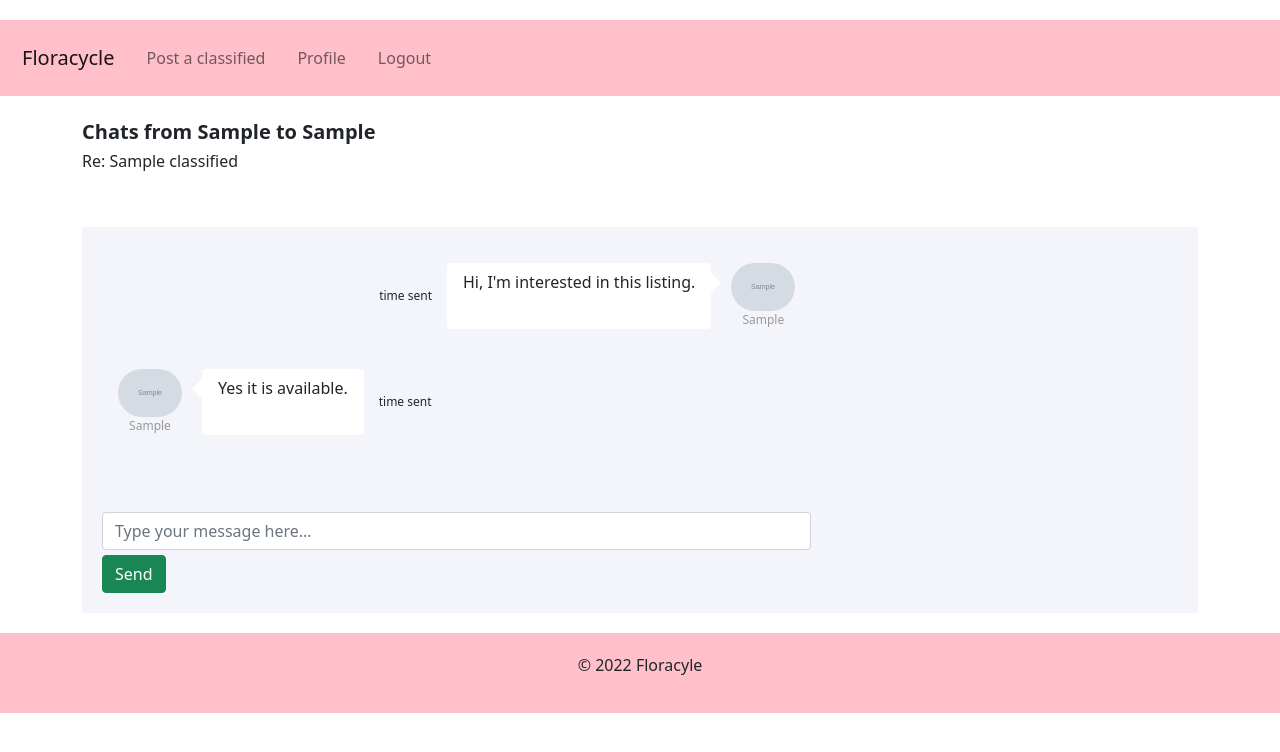
After one commit to joannalee56/floracycle, a Flask app: page /classified/1/message in a window 1280 px wide. The commit adds this page. Shown: the top 752 px of the page. Run offline with Flask 2, Linux system fonts and the light colour scheme; the visitor is signed in with stand-in values (Sample User, id 1); tables that the repository leaves empty hold one stand-in row (values such as "Sample post"); grey boxes marked "Sample" are stand-in pictures; some libraries are stand-ins or nearby versions.

Commit message:
Add Messages template and connect to Flasksockets

```diff
--- a/server.py
+++ b/server.py
@@ -27,7 +27,7 @@ CLOUDINARY_KEY = os.environ['CLOUDINARY_KEY']
 CLOUDINARY_SECRET = os.environ['CLOUDINARY_SECRET']
 CLOUD_NAME = "floracycle"
 
-# socketIo = SocketIO(app)
+socketIo = SocketIO(app)
 
 
 @app.route("/")
@@ -371,20 +371,24 @@ def logout():
     flash(f"Logged out.")
     return redirect('/')
 
-# @app.route("/")
-# def logout():
-#     """Logout."""
-#     return render_template('messages.html')
+@app.route("/classified/<int:classified_id>/message")
+def show_message_form(classified_id):
+    """Show form to send message to florist about classified."""
+    user_id = session["user_id"]
+    db_user = crud.get_user_by_id(user_id)
 
-# @socketIo.on("message")
-# def handleMessage(msg):
-#     print(msg)
-#     send(msg, broadcast=True)
-#     return None
+    classified = crud.get_classified_by_id(classified_id)
+
+    return render_template('messages.html', db_user=db_user, classified=classified)
+
+@socketIo.on('my event')
+def handleMessage(json):
+    print("received something: " + str(json))
+    socketIo.emit('my response', json)
 
 
 if __name__ == "__main__":
     # DebugToolbarExtension(app)
     connect_to_db(app)
-    # socketIo.run(app)
+    socketIo.run(app)
     app.run(host="0.0.0.0", debug=True)
--- /dev/null
+++ b/static/css/messages.css
@@ -0,0 +1,349 @@
+body{margin-top:20px;}
+/*************** 1.Variables ***************/
+
+
+/* ------------------ Color Pallet ------------------ */
+
+
+/*************** 2.Mixins ***************/
+
+
+/************************************************
+    ************************************************
+										Search Box
+	************************************************
+************************************************/
+
+/* .chat-search-box {
+    -webkit-border-radius: 3px 0 0 0;
+    -moz-border-radius: 3px 0 0 0;
+    border-radius: 3px 0 0 0;
+    padding: .75rem 1rem;
+}
+
+.chat-search-box .input-group .form-control {
+    -webkit-border-radius: 2px 0 0 2px;
+    -moz-border-radius: 2px 0 0 2px;
+    border-radius: 2px 0 0 2px;
+    border-right: 0;
+}
+
+.chat-search-box .input-group .form-control:focus {
+    border-right: 0;
+}
+
+.chat-search-box .input-group .input-group-btn .btn {
+    -webkit-border-radius: 0 2px 2px 0;
+    -moz-border-radius: 0 2px 2px 0;
+    border-radius: 0 2px 2px 0;
+    margin: 0;
+}
+
+.chat-search-box .input-group .input-group-btn .btn i {
+    font-size: 1.2rem;
+    line-height: 100%;
+    vertical-align: middle;
+}
+
+@media (max-width: 767px) {
+    .chat-search-box {
+        display: none;
+    }
+} */
+
+
+/************************************************
+	************************************************
+									Users Container
+	************************************************
+************************************************/
+
+/* .users-container {
+    position: relative;
+    padding: 1rem 0;
+    border-right: 1px solid #e6ecf3;
+    height: 100%;
+    display: -ms-flexbox;
+    display: flex;
+    -ms-flex-direction: column;
+    flex-direction: column;
+} */
+
+
+/************************************************
+	************************************************
+											Users
+	************************************************
+************************************************/
+
+/* .users {
+    padding: 0;
+}
+
+.users .person {
+    position: relative;
+    width: 100%;
+    padding: 10px 1rem;
+    cursor: pointer;
+    border-bottom: 1px solid #f0f4f8;
+}
+
+
+
+
+
+/* .users .person:last-child {
+    border-bottom: 0;
+}
+
+.users .person .user {
+    display: inline-block;
+    position: relative;
+    margin-right: 10px;
+}
+
+.users .person .user img {
+    width: 48px;
+    height: 48px;
+    -webkit-border-radius: 50px;
+    -moz-border-radius: 50px;
+    border-radius: 50px;
+}
+
+.users .person .user .status {
+    width: 10px;
+    height: 10px;
+    -webkit-border-radius: 100px;
+    -moz-border-radius: 100px;
+    border-radius: 100px;
+    background: #e6ecf3;
+    position: absolute;
+    top: 0;
+    right: 0;
+}
+
+.users .person .user .status.online {
+    background: #9ec94a;
+}
+
+.users .person .user .status.offline {
+    background: #c4d2e2;
+}
+
+.users .person .user .status.away {
+    background: #f9be52;
+}
+
+.users .person .user .status.busy {
+    background: #fd7274;
+}
+
+.users .person p.name-time {
+    font-weight: 600;
+    font-size: .85rem;
+    display: inline-block;
+}
+
+.users .person p.name-time .time {
+    font-weight: 400;
+    font-size: .7rem;
+    text-align: right;
+    color: #8796af;
+}
+
+@media (max-width: 767px) {
+    .users .person .user img {
+        width: 30px;
+        height: 30px;
+    }
+    .users .person p.name-time {
+        display: none;
+    }
+    .users .person p.name-time .time {
+        display: none;
+    }
+} */
+ */
+
+/************************************************
+	************************************************
+									Chat right side
+	************************************************
+************************************************/
+
+.selected-user {
+    width: 100%;
+    padding: 0 15px;
+    min-height: 64px;
+    line-height: 64px;
+    border-bottom: 1px solid #e6ecf3;
+    -webkit-border-radius: 0 3px 0 0;
+    -moz-border-radius: 0 3px 0 0;
+    border-radius: 0 3px 0 0;
+}
+
+.selected-user span {
+    line-height: 100%;
+}
+
+.selected-user span.name {
+    font-weight: 700;
+}
+
+.chat-container {
+    position: static;
+    padding: 1rem;
+}
+
+.chat-container li.chat-left,
+.chat-container li.chat-right {
+    display: flex;
+    flex: 1;
+    flex-direction: row;
+    margin-bottom: 40px;
+}
+
+.chat-container li img {
+    /* width: 48px; */
+    height: 48px;
+    -webkit-border-radius: 30px;
+    -moz-border-radius: 30px;
+    border-radius: 30px;
+}
+
+.chat-container li .chat-avatar {
+    margin-right: 20px;
+}
+
+.chat-container li.chat-right {
+    justify-content: flex-end;
+}
+
+.chat-container li.chat-right > .chat-avatar {
+    margin-left: 20px;
+    margin-right: 0;
+}
+
+.chat-container li .chat-name {
+    font-size: .75rem;
+    color: #999999;
+    text-align: center;
+}
+
+.chat-container li .chat-text {
+    padding: .4rem 1rem;
+    -webkit-border-radius: 4px;
+    -moz-border-radius: 4px;
+    border-radius: 4px;
+    background: #ffffff;
+    font-weight: 300;
+    line-height: 150%;
+    position: relative;
+}
+
+.chat-container li .chat-text:before {
+    content: '';
+    position: absolute;
+    width: 0;
+    height: 0;
+    top: 10px;
+    left: -20px;
+    border: 10px solid;
+    border-color: transparent #ffffff transparent transparent;
+}
+
+.chat-container li.chat-right > .chat-text {
+    text-align: right;
+}
+
+.chat-container li.chat-right > .chat-text:before {
+    right: -20px;
+    border-color: transparent transparent transparent #ffffff;
+    left: inherit;
+}
+
+.chat-container li .chat-hour {
+    padding: 0;
+    margin-bottom: 10px;
+    font-size: .75rem;
+    display: flex;
+    flex-direction: row;
+    align-items: center;
+    justify-content: center;
+    margin: 0 0 0 15px;
+}
+
+.chat-container li .chat-hour > span {
+    font-size: 16px;
+    color: #9ec94a;
+}
+
+.chat-container li.chat-right > .chat-hour {
+    margin: 0 15px 0 0;
+}
+
+@media (max-width: 767px) {
+    .chat-container li.chat-left,
+    .chat-container li.chat-right {
+        flex-direction: column;
+        margin-bottom: 30px;
+    }
+    .chat-container li img {
+        /* width: 32px; */
+        height: 32px;
+    }
+    .chat-container li.chat-left .chat-avatar {
+        margin: 0 0 5px 0;
+        display: flex;
+        align-items: center;
+    }
+    .chat-container li.chat-left .chat-hour {
+        justify-content: flex-end;
+    }
+    .chat-container li.chat-left .chat-name {
+        margin-left: 5px;
+    }
+    .chat-container li.chat-right .chat-avatar {
+        order: -1;
+        margin: 0 0 5px 0;
+        align-items: center;
+        display: flex;
+        justify-content: right;
+        flex-direction: row-reverse;
+    }
+    .chat-container li.chat-right .chat-hour {
+        justify-content: flex-start;
+        order: 2;
+    }
+    .chat-container li.chat-right .chat-name {
+        margin-right: 5px;
+    }
+    .chat-container li .chat-text {
+        font-size: .8rem;
+    }
+}
+
+.chat-form {
+    padding: 15px;
+    width: 100%;
+    left: 0;
+    right: 0;
+    bottom: 0;
+    background-color: #ffffff;
+    border-top: 1px solid white;
+}
+
+ul {
+    list-style-type: none;
+    margin: 0;
+    padding: 0;
+}
+.card {
+    border: 0;
+    background: #f4f5fb;
+    -webkit-border-radius: 2px;
+    -moz-border-radius: 2px;
+    border-radius: 2px;
+    margin-bottom: 2rem;
+    box-shadow: none;
+}
--- a/templates/base.html
+++ b/templates/base.html
@@ -6,8 +6,23 @@
     <title>
       {% block title %}{% endblock %}
     </title>
+
+    <script src="https://cdnjs.cloudflare.com/ajax/libs/babel-standalone/6.26.0/babel.js"></script>
+    <script src="https://unpkg.com/react@16/umd/react.development.js" crossorigin></script>
+    <script src="https://unpkg.com/react-dom@16/umd/react-dom.development.js" crossorigin></script>
+
+    <!-- jQuery first, then Popper.js, then Bootstrap JS -->
+    <script src="https://code.jquery.com/jquery-3.3.1.slim.min.js" integrity="sha384-q8i/X+965DzO0rT7abK41JStQIAqVgRVzpbzo5smXKp4YfRvH+8abtTE1Pi6jizo" crossorigin="anonymous"></script>
+    <script src="https://cdnjs.cloudflare.com/ajax/libs/popper.js/1.14.7/umd/popper.min.js" integrity="sha384-UO2eT0CpHqdSJQ6hJty5KVphtPhzWj9WO1clHTMGa3JDZwrnQq4sF86dIHNDz0W1" crossorigin="anonymous"></script>
+    <script src="https://stackpath.bootstrapcdn.com/bootstrap/4.3.1/js/bootstrap.min.js" integrity="sha384-JjSmVgyd0p3pXB1rRibZUAYoIIy6OrQ6VrjIEaFf/nJGzIxFDsf4x0xIM+B07jRM" crossorigin="anonymous"></script>
+
+
+    <link href="https://maxcdn.bootstrapcdn.com/bootstrap/3.3.7/css/bootstrap.min.css"
+    integrity="sha384-BVYiiSIFeK1dGmJRAkycuHAHRg32OmUcww7on3RYdg4Va+PmSTsz/K68vbdEjh4u" crossorigin="anonymous">
+
     <link href="https://cdn.jsdelivr.net/npm/bootstrap@5.1.3/dist/css/bootstrap.min.css" rel="stylesheet"
     integrity="sha384-1BmE4kWBq78iYhFldvKuhfTAU6auU8tT94WrHftjDbrCEXSU1oBoqyl2QvZ6jIW3" crossorigin="anonymous">
+
     <link rel="stylesheet" href="/static/css/style.css">
     {% block head %}{% endblock %}
 
@@ -43,4 +58,8 @@
 
     {% block after_body %}{% endblock %}
   </body>
+
+  <div class="footer">
+    <p>&copy; 2022 Floracyle</p>
+  </div>
 </html>
--- a/templates/edit_published_classified.html
+++ b/templates/edit_published_classified.html
@@ -208,9 +208,6 @@
 </fieldset>
 </form>
 
-<div class="footer">
-  <p>&copy; 2022 Floracyle</p>
-</div>
 
 <script src="/static/js/edit_published_classified.js"></script>
 <!-- <script
--- /dev/null
+++ b/templates/messages.html
@@ -0,0 +1,124 @@
+{% extends 'base.html' %}
+
+{% block head %}
+    <link rel="stylesheet" href="/static/css/messages.css">
+{% endblock %}
+
+
+{% block title %}Chats with {{ db_user.fname }}{% endblock %}
+
+{% block js %}
+<!-- <script src="/static/js/messages.js" type="text/js"></script> -->
+{% endblock %}
+
+{% block body %}
+
+
+<div class="container">
+
+    <!-- Page header start -->
+    <div class="page-title">
+        <div class="row gutters">
+            <div class="col-xl-6 col-lg-6 col-md-6 col-sm-12 col-12">
+                <br>
+                <h5 class="title"><b>Chats from {{ db_user.fname }} to {{classified.user.fname}}</b></h5>
+                <h6 class="subject">Re: {{classified.post_title | capitalize}}</h6>
+            </div>
+            <div class="col-xl-6 col-lg-6 col-md-6 col-sm-12 col-12"> </div>
+        </div>
+    </div>
+    <br>
+    <br>
+    <!-- Page header end -->
+
+    <!-- Content wrapper start -->
+    <div class="content-wrapper">
+
+        <!-- Row start -->
+        <div class="row gutters">
+
+            <div class="col-xl-12 col-lg-12 col-md-12 col-sm-12 col-12">
+
+                <div class="card m-0">
+
+                    <!-- Row start -->
+
+                    <div class="row no-gutters">
+                        <div class="col-xl-8 col-lg-8 col-md-8 col-sm-9 col-9">
+                            <div class="chat-container">
+                                <ul class="chat-box chatContainerScroll">
+                                    <li class="chat-right">
+                                        <div class="chat-hour">time sent <span class="fa fa-check-circle"></span></div>
+                                        <div class="chat-text">Hi, I'm interested in this listing.</div>
+                                        <div class="chat-avatar">
+                                            <img src="{{ db_user.image }}">
+                                            <div class="chat-name">{{ db_user.fname }}</div>
+                                        </div>
+                                    </li>
+                                    <li class="chat-left">
+                                        <div class="chat-avatar">
+                                            <img src="{{classified.user.image}}">
+                                            <div class="chat-name">{{classified.user.fname}}</div>
+                                        </div>
+                                        <div class="chat-text">Yes it is available.</div>
+                                        <div class="chat-hour">time sent <span class="fa fa-check-circle"></span></div>
+                                    </li>
+                                    <div class="message_holder"></div>
+
+                                </ul>
+                            </div>
+                            <div class="form-group mt-3 mb-0">
+                                <form action="" method="POST">
+                                    <div style="padding-top: 5px;"></div>
+                                    <input type="text" class="message form-control" placeholder="Type your message here...">
+                                    <div style="padding-top: 5px;"></div>
+                                    <button type="submit" class="btn btn-success btn-block">Send</button>
+                                </form>
+                            </div>
+                        </div>
+                    </div>
+                    <!-- Row end -->
+                </div>
+            </div>
+
+        </div>
+        <!-- Row end -->
+
+    </div>
+    <!-- Content wrapper end -->
+
+</div>
+
+
+
+<script src="https://ajax.googleapis.com/ajax/libs/jquery/1.12.4/jquery.min.js"></script>
+<script src="https://cdnjs.cloudflare.com/ajax/libs/socket.io/4.0.1/socket.io.js" integrity="sha512-q/dWJ3kcmjBLU4Qc47E4A9kTB4m3wuTY7vkFJDTZKjTs8jhyGQnaUrxa0Ytd0ssMZhbNua9hE+E7Qv1j+DyZwA==" crossorigin="anonymous"></script>
+<script type="text/javascript" charset="utf-8">
+    var socket = io.connect( 'http://' + document.domain + ':' + location.port );
+    socket.on('connect', function() {
+        socket.emit('my event', {
+            data: 'I\'m connected!'
+        })
+        const form = $( 'form' ).on( 'submit', function( e ) {
+            e.preventDefault()
+            let user_input = $( 'input.message' ).val()
+            socket.emit( 'my event', {
+                message : user_input
+            } )
+            // empty the input field
+            $( 'input.message' ).val( '' ).focus()
+            } )
+
+
+            // Capture message
+            socket.on( 'my response', function( msg ) {
+            console.log( msg )
+            if( typeof msg.message !== 'undefined' && typeof msg.message !== '' ) {
+                $( 'div.message_holder' ).append(
+                        '<li class="chat-right"><div class="chat-hour">time sent <span class="fa fa-check-circle"></span></div><div class="chat-text">'+msg.message+'</div><div class="chat-avatar"><img src="{{ db_user.image }}"><div class="chat-name">{{ db_user.fname }}</div></div></li>')
+            }
+        } )
+    })
+</script>
+
+{% endblock %}
```
Also changed, not shown: static/js/filter_by_tag.js (added, +65 -0 lines), static/js/messages.js (added, +23 -0 lines), templates/classified_details.html (+5 -4 lines), templates/user_profile.html (+21 -0 lines), static/css/style.css (line endings or trailing spaces).
